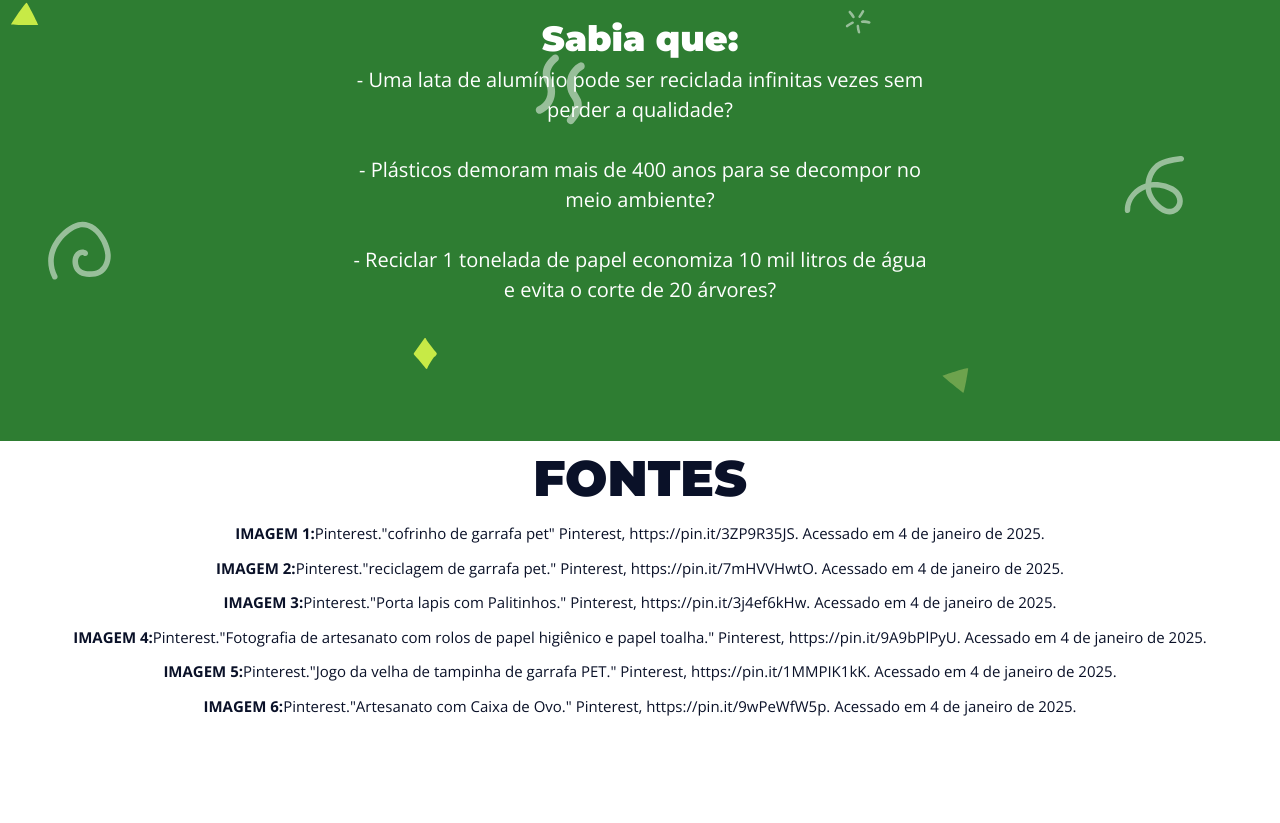
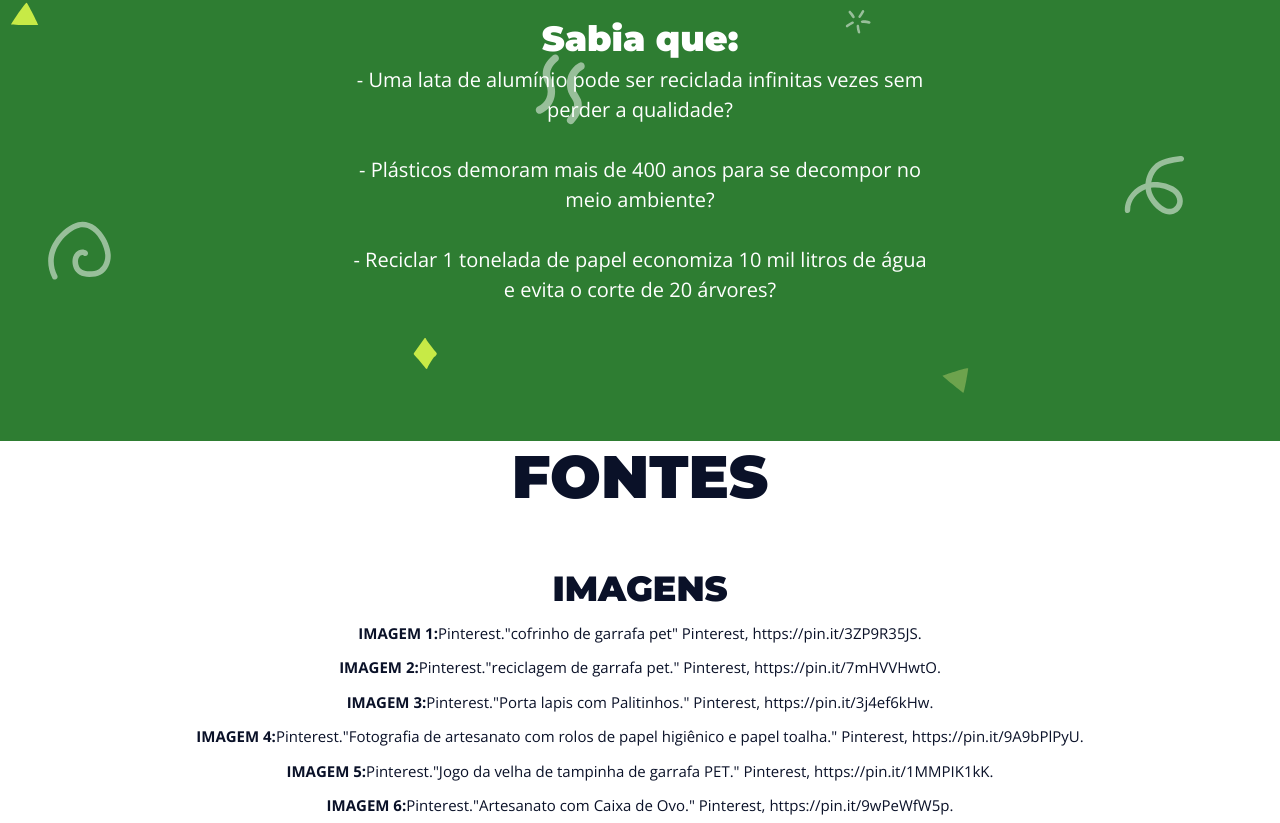
Before and after one commit to gpsz06/recicle, a plain HTML site: page index.html in a window 1280 px wide. Shown: the part 5718-6541 px from the top of the page. Before the commit the page ends 6441 px from the top, so only its background shows below. Drawn offline with nearby package versions, Linux system fonts and the light colour scheme.

Commit message:
Add files via upload

```diff
--- a/index.html
+++ b/index.html
@@ -189,13 +189,14 @@
   </section>
 
   <footer id="footer" class="footer white-bg">
-    <h3><strong>FONTES</strong></h3>
-    <p><b>IMAGEM 1:</b>Pinterest."cofrinho de garrafa pet" Pinterest, https://pin.it/3ZP9R35JS. Acessado em 4 de janeiro de 2025.</p>
-    <p><b>IMAGEM 2:</b>Pinterest."reciclagem de garrafa pet." Pinterest, https://pin.it/7mHVVHwtO. Acessado em 4 de janeiro de 2025.</p>
-    <p><b>IMAGEM 3:</b>Pinterest."Porta lapis com Palitinhos." Pinterest, https://pin.it/3j4ef6kHw. Acessado em 4 de janeiro de 2025.</p>
-    <p><b>IMAGEM 4:</b>Pinterest."Fotografia de  artesanato com rolos de papel higiênico e papel toalha." Pinterest, https://pin.it/9A9bPlPyU. Acessado em 4 de janeiro de 2025.</p>
-    <p><b>IMAGEM 5:</b>Pinterest."Jogo da velha de tampinha de garrafa PET." Pinterest, https://pin.it/1MMPIK1kK. Acessado em 4 de janeiro de 2025.</p>
-    <p><b>IMAGEM 6:</b>Pinterest."Artesanato com Caixa de Ovo." Pinterest, https://pin.it/9wPeWfW5p. Acessado em 4 de janeiro de 2025.</p>
+    <h2><strong>FONTES</strong></h2>
+    <h6>IMAGENS</h6>
+    <p><b>IMAGEM 1:</b>Pinterest."cofrinho de garrafa pet" Pinterest, https://pin.it/3ZP9R35JS.</p>
+    <p><b>IMAGEM 2:</b>Pinterest."reciclagem de garrafa pet." Pinterest, https://pin.it/7mHVVHwtO.</p>
+    <p><b>IMAGEM 3:</b>Pinterest."Porta lapis com Palitinhos." Pinterest, https://pin.it/3j4ef6kHw.</p>
+    <p><b>IMAGEM 4:</b>Pinterest."Fotografia de  artesanato com rolos de papel higiênico e papel toalha." Pinterest, https://pin.it/9A9bPlPyU.</p>
+    <p><b>IMAGEM 5:</b>Pinterest."Jogo da velha de tampinha de garrafa PET." Pinterest, https://pin.it/1MMPIK1kK.</p>
+    <p><b>IMAGEM 6:</b>Pinterest."Artesanato com Caixa de Ovo." Pinterest, https://pin.it/9wPeWfW5p.</p>
   </footer>
 
   <a class="back-to-top" href="#">➤</a>
```
